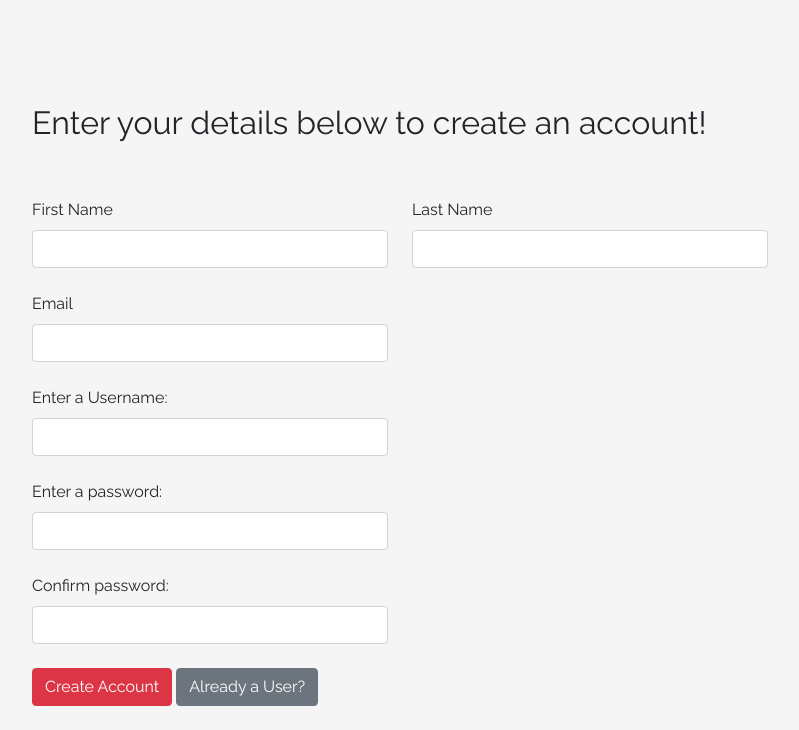
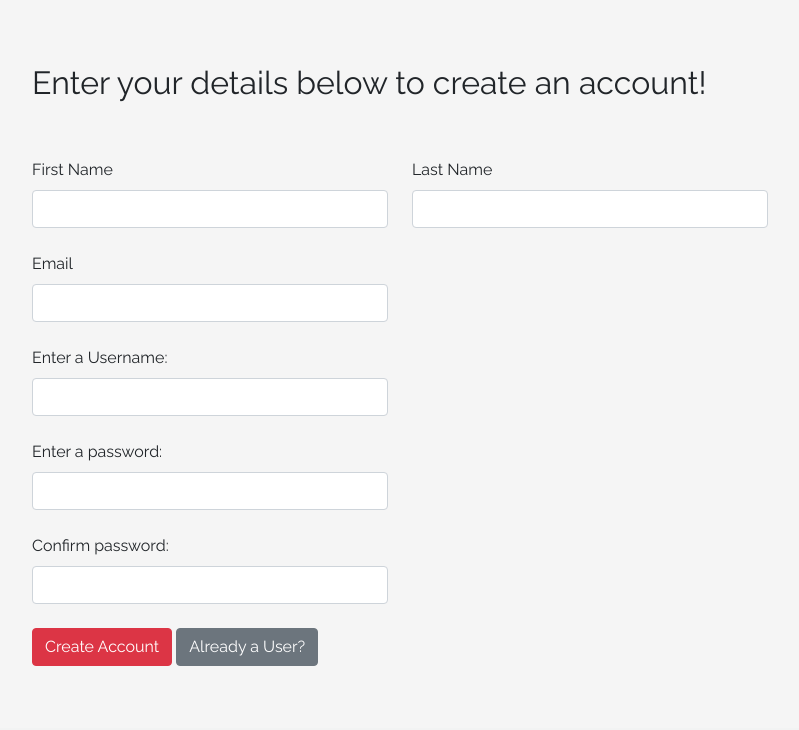
Before and after one commit to rorochaudhary/gotham-auctions, a Flask app: page /auth/register in a window 1280 px wide. Shown: the part 72-802 px from the top of the page, without its empty margins (50-849 px from the left). After the commit the page ends 738 px from the top, so only its background shows below. Run offline with Flask 2, Linux system fonts and the light colour scheme.

Commit message:
updated styling

```diff
--- a/templates/base.html
+++ b/templates/base.html
@@ -50,7 +50,7 @@
             </div>
         </div>
         </nav>
-        <div class="container pt-5">
+        <div class="container pt-2">
             {% for category, message in get_flashed_messages(with_categories=true) %}
                 <div class="alert alert-{{ category }} flash" role="alert">{{ message }}</div>
             {% endfor %}
```
